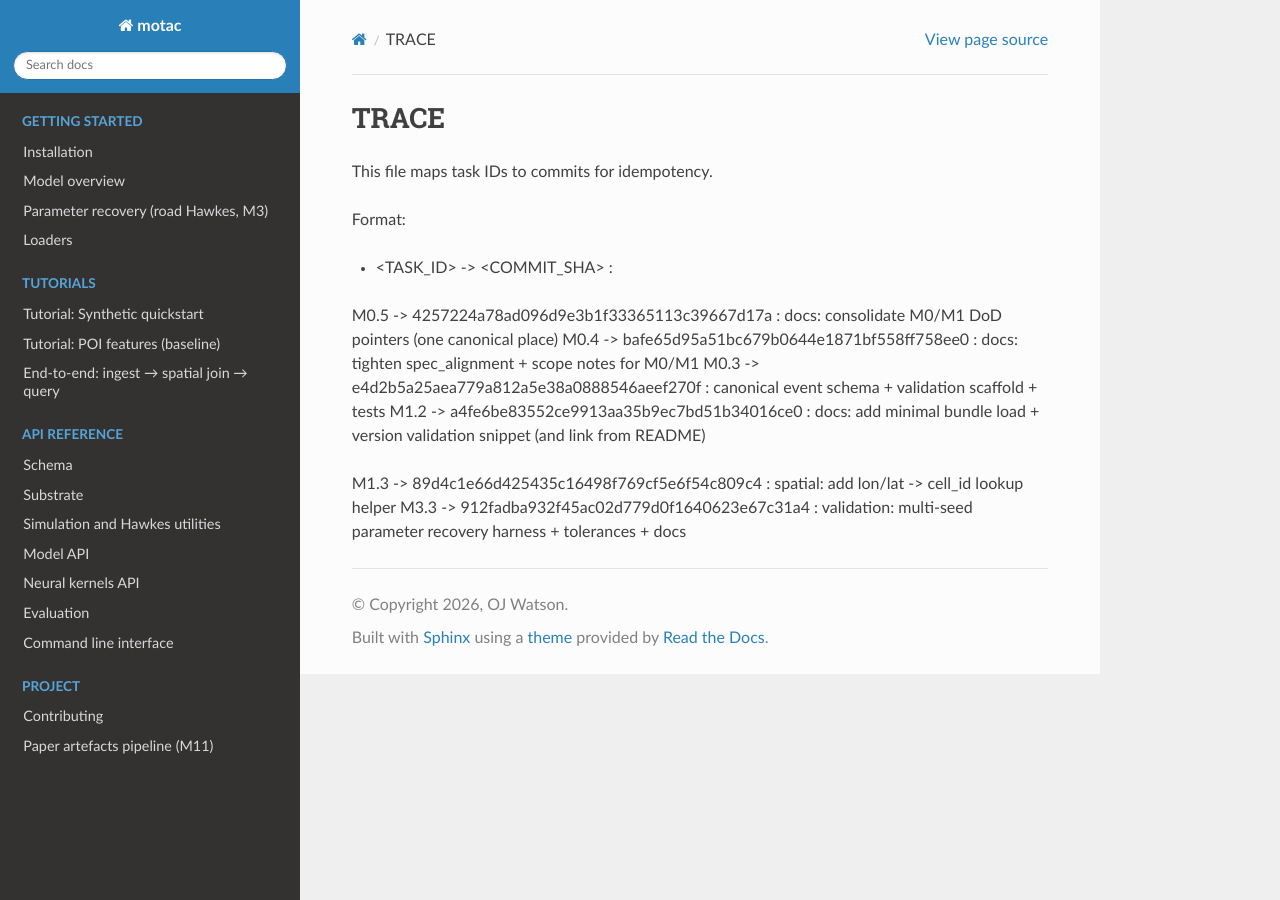
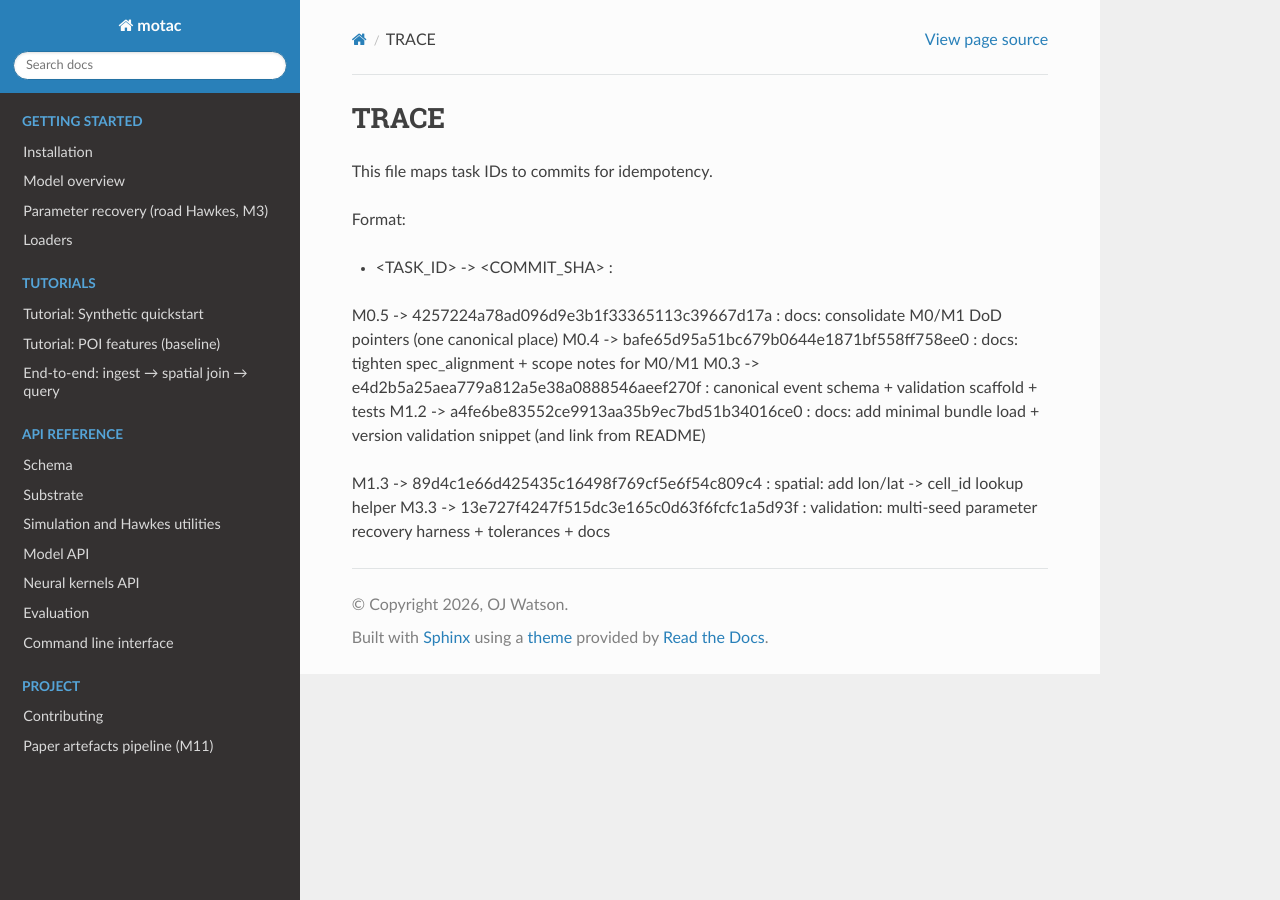
Before and after one commit to OJWatson/motac, a Sphinx documentation site: the page built from docs/agent/TRACE.md, in a window 1280 px wide. Built offline with Sphinx 7.4.7 and the Read the Docs theme 3.1.0, drawn with Linux system fonts in a browser that asks for light colours.

Commit message:
Bookkeeping: point M3.3 trace to final commit [M3.3]

```diff
--- a/docs/agent/TASKSTATE.yaml
+++ b/docs/agent/TASKSTATE.yaml
@@ -189,7 +189,7 @@ tasks:
     updated_at_utc: '2026-02-16T01:04:55Z'
   M3.3:
     last:
-      commit: 912fadba932f45ac02d779d0f1640623e67c31a4
+      commit: 13e727f4247f515dc3e165c0d63f6fcfc1a5d93f
       log_path: /home/kana/.openclaw/workspace/portfolio/reports/runs/20260216T013007Z/logs/motac.log
       outcome: success
       pushed: false
--- a/docs/agent/TRACE.md
+++ b/docs/agent/TRACE.md
@@ -11,4 +11,4 @@ M0.3 -> e4d2b5a25aea779a812a5e38a0888546aeef270f : canonical event schema + vali
 M1.2 -> a4fe6be83552ce9913aa35b9ec7bd51b34016ce0 : docs: add minimal bundle load + version validation snippet (and link from README)
 
 M1.3 -> 89d4c1e66d425435c16498f769cf5e6f54c809c4 : spatial: add lon/lat -> cell_id lookup helper
-M3.3 -> 912fadba932f45ac02d779d0f1640623e67c31a4 : validation: multi-seed parameter recovery harness + tolerances + docs
+M3.3 -> 13e727f4247f515dc3e165c0d63f6fcfc1a5d93f : validation: multi-seed parameter recovery harness + tolerances + docs
```
Also changed, not shown: 1 other file.
